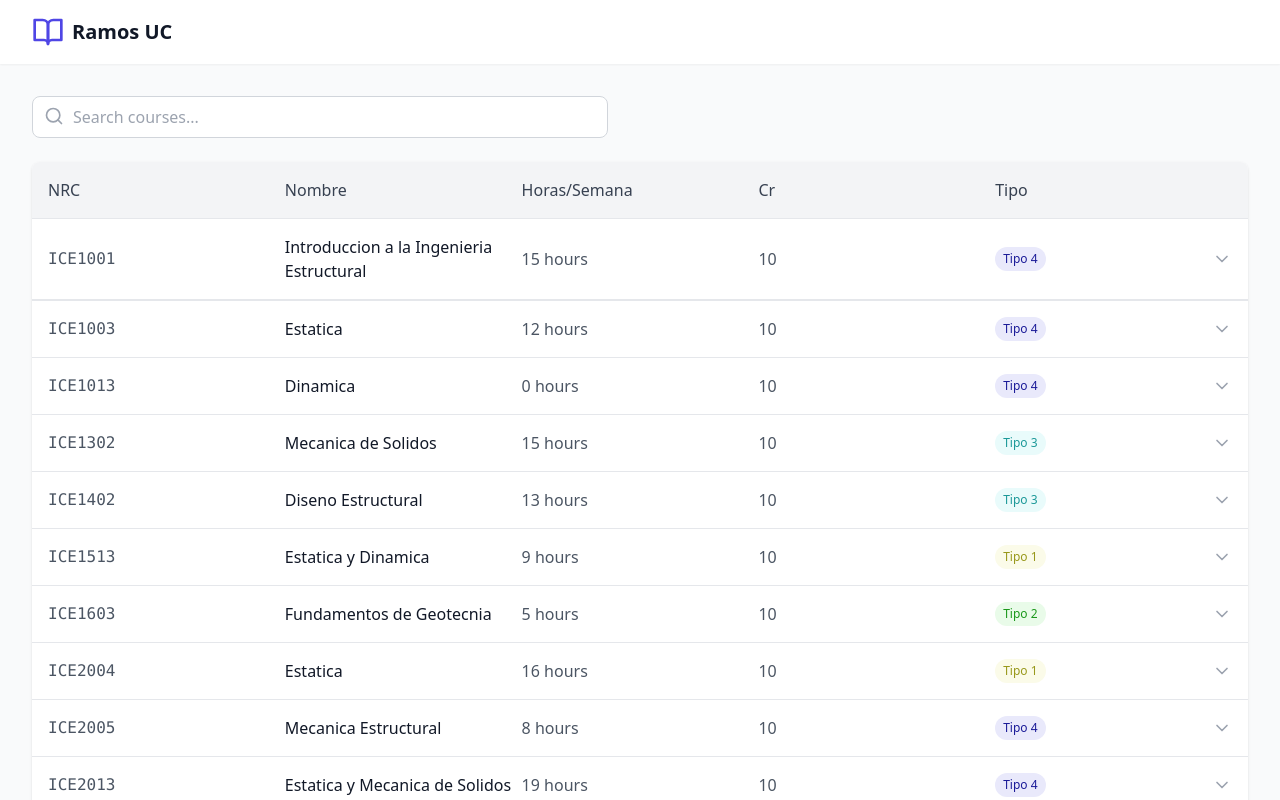
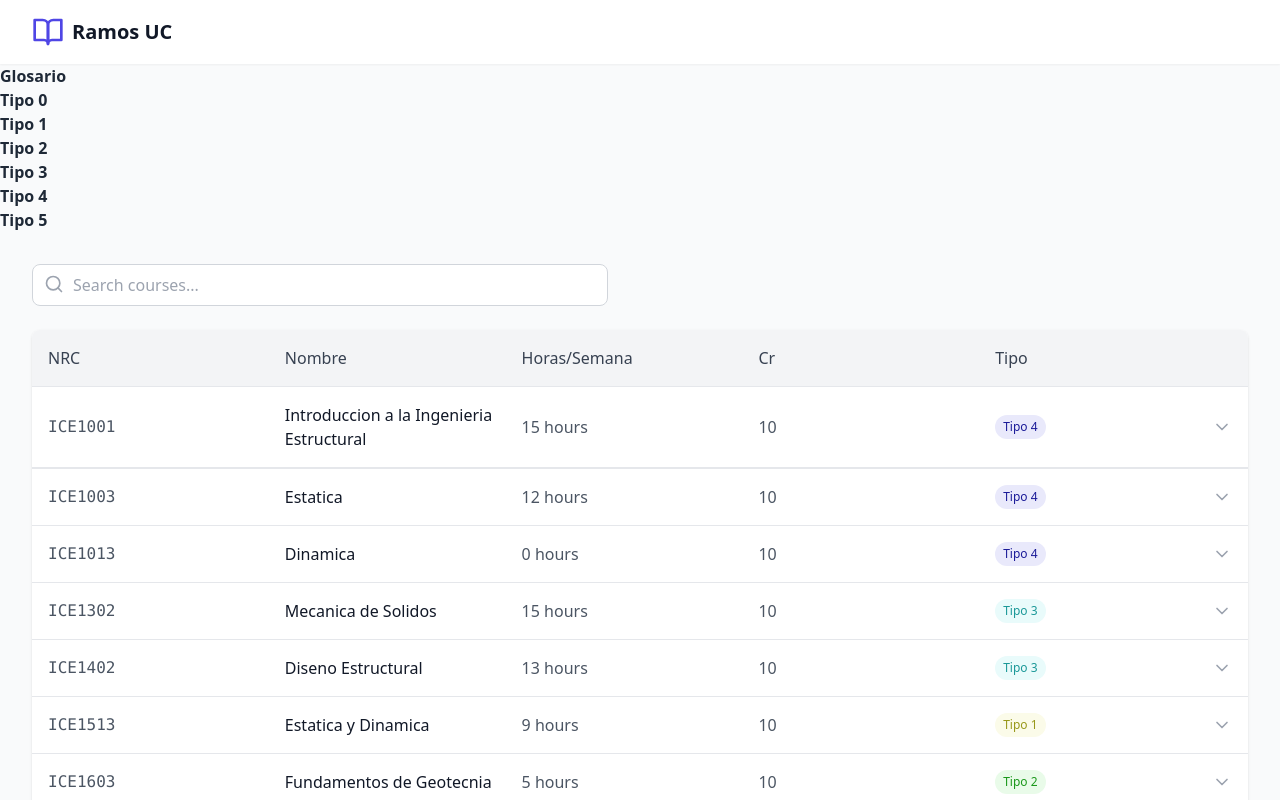
Before and after one commit to canija2000/mockup2.0, a React (Vite) app: page / in a window 1280 px wide. Shown: the top 800 px of the page. Built offline with nearby package versions, Linux system fonts and the light colour scheme.

Commit message:
glosario

```diff
--- a/src/App.tsx
+++ b/src/App.tsx
@@ -43,6 +43,19 @@ function App() {
           </div>
         </div>
       </header>
+      <section>
+        <i className="fas fa-important"></i>
+        <p className='font-bold'>Glosario</p>
+        <ul>
+          <li> <span className='font-bold'>Tipo 0</span></li>
+          <li> <span className='font-bold'>Tipo 1</span></li>
+          <li> <span className='font-bold'>Tipo 2</span></li>
+          <li> <span className='font-bold'>Tipo 3</span></li>
+          <li> <span className='font-bold'>Tipo 4</span></li>
+          <li> <span className='font-bold'>Tipo 5</span></li>
+        </ul>
+
+      </section>
 
       <main className="max-w-7xl mx-auto px-4 sm:px-6 lg:px-8 py-8">
         <div className="mb-6">
```
